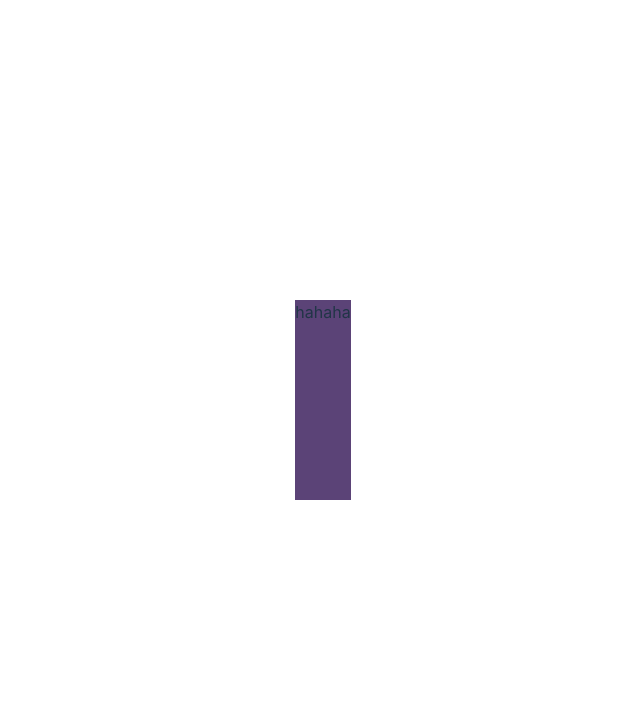
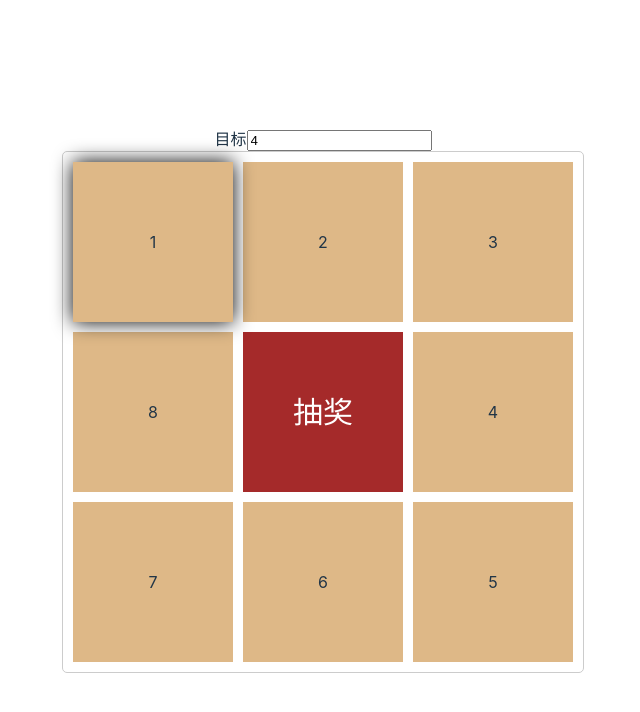
Before and after one commit to wws563/vue3-vite, a Vue app: page /#/home in a window 1280 px wide. Shown: the top 712 px of the page, without its empty margins (317-957 px from the left). Built offline with nearby package versions, Linux system fonts and the light colour scheme.

Commit message:
feat:增加一个抽奖组件

```diff
--- /dev/null
+++ b/src/components/toy/lottoryPicker.vue
@@ -0,0 +1,74 @@
+<template>
+  <div>
+    <div>
+      <span>目标</span>
+      <input v-model.number="target" />
+    </div>
+    <div class="grid">
+      <div :class="currentIndex == 1 ? 'active' : ''">1</div>
+      <div :class="currentIndex == 2 ? 'active' : ''">2</div>
+      <div :class="currentIndex == 3 ? 'active' : ''">3</div>
+      <div :class="currentIndex == 8 ? 'active' : ''">8</div>
+      <div class="center" @click="roll">抽奖</div>
+      <div :class="currentIndex == 4 ? 'active' : ''">4</div>
+      <div :class="currentIndex == 7 ? 'active' : ''">7</div>
+      <div :class="currentIndex == 6 ? 'active' : ''">6</div>
+      <div :class="currentIndex == 5 ? 'active' : ''">5</div>
+    </div>
+  </div>
+</template>
+
+<script setup lang="ts">
+const currentIndex = ref(1);
+const target = ref(4);
+
+// 执行抽奖步骤
+let stepIndex = 1;
+const fakeRoundNum = 2; // 空转圈数
+const secondTime = 1000;
+const runStep = () => {
+  let speed = 1 / 100; // speed越大越快
+  let step = Math.log2(stepIndex * speed + 1) * secondTime; // log函数让旋转速度逐渐变慢
+  currentIndex.value = currentIndex.value == 8 ? 1 : currentIndex.value + 1;
+  stepIndex++;
+  if (stepIndex <= fakeRoundNum * 8 + target.value - 1) {
+    setTimeout(runStep, step);
+  } else {
+    stepIndex = 1;
+  }
+};
+
+const roll = () => {
+  if (stepIndex != 1) {
+    return;
+  }
+  currentIndex.value = 1;
+  runStep();
+};
+</script>
+<style lang="scss">
+.grid {
+  padding: 10px;
+  border-radius: 5px;
+  border: 1px solid #ccc;
+  background-color: #fff;
+  width: 500px;
+  height: 500px;
+  display: grid;
+  gap: 10px;
+  grid-template-columns: repeat(3, 1fr);
+  grid-template-rows: repeat(3, 1fr);
+  > div {
+    background-color: burlywood;
+    @include flex-center;
+    &.active {
+      filter: drop-shadow(0 0 10px #000);
+    }
+    &.center {
+      font-size: 30px;
+      color: white;
+      background-color: brown;
+    }
+  }
+}
+</style>
--- a/src/styles/media.scss
+++ b/src/styles/media.scss
@@ -8,10 +8,7 @@ $breakpoints: (
     481px,
     768px,
   ),
-  pc: (
-    769px,
-    1280px,
-  ),
+  pc: 768px,
   // desktop: (1025px,1280px),
   // tv: 1281px
 );
@@ -21,7 +18,7 @@ $breakpoints: (
   $bp: map-get($breakpoints, $breakname);
 
   /* 2. 类型判断是否为数组 */
-  @if type-of($bp) == "list" {
+  @if type-of($bp) == 'list' {
     /* 3. 取出数组中的数据 */
     $min: nth($bp, 1);
     $max: nth($bp, 2);
@@ -31,7 +28,7 @@ $breakpoints: (
     }
 
     /* 4. tv 大屏 */
-  } @else if type-of($bp) == "number" {
+  } @else if type-of($bp) == 'number' {
     @media screen and (min-width: $bp) {
       @content;
     }
--- /dev/null
+++ b/src/styles/mixin.scss
@@ -0,0 +1,141 @@
+// @charset "utf-8";
+// @import '@/styles/variables.scss';
+
+@mixin line-overflow($clamp: 2) {
+  overflow: hidden;
+  text-overflow: ellipsis;
+  -o-text-overflow: ellipsis;
+  display: -webkit-box;
+  -webkit-line-clamp: $clamp;
+  /*! autoprefixer: ignore next */
+  -webkit-box-orient: vertical;
+}
+
+// 省略号
+@mixin three-dot {
+  white-space: nowrap;
+  overflow: hidden;
+  text-overflow: ellipsis;
+}
+
+@mixin flex-center($justify: center, $align: center) {
+  display: flex;
+
+  @if ($align !=false) {
+    align-items: $align;
+  }
+  @if ($justify !=false) {
+    justify-content: $justify;
+  }
+}
+
+@mixin font_size($size) {
+  /*通过该函数设置字体大小，后期方便统一管理；*/
+  @include font-dpr($size);
+}
+@mixin font_color($color) {
+  /*通过该函数设置字体颜色，后期方便统一管理；*/
+  color: $color;
+  [data-theme='theme'] & {
+    color: $font-color-theme;
+  }
+  [data-theme='theme1'] & {
+    color: $font-color-theme1;
+  }
+  [data-theme='theme2'] & {
+    color: $font-color-theme2;
+  }
+}
+@mixin bg_color($color) {
+  /*通过该函数设置主题颜色，后期方便统一管理；*/
+  background-color: $color;
+  [data-theme='theme'] & {
+    color: $background-color-theme;
+  }
+  [data-theme='theme1'] & {
+    background-color: $background-color-theme1;
+  }
+  [data-theme='theme2'] & {
+    background-color: $background-color-theme2;
+  }
+}
+/*根据dpr计算font-size*/
+@mixin font-dpr($font-size) {
+  font-size: $font-size;
+  //[data-model="pad"] & { font-size: $font-size * 1.4; }
+  [data-dpr='2'] & {
+    font-size: $font-size * 2;
+  }
+  [data-dpr='3'] & {
+    font-size: $font-size * 3;
+  }
+}
+
+@mixin clearfix {
+  &:after {
+    content: '';
+    display: table;
+    clear: both;
+  }
+}
+
+@mixin scrollBar {
+  ::-webkit-scrollbar-track-piece {
+    background-color: #fff;
+  }
+  ::-webkit-scrollbar {
+    width: 7px;
+    height: 7px;
+    background-color: #fff;
+  }
+  ::-webkit-scrollbar-thumb {
+    border-radius: 5px;
+    background-color: hsla(220, 4%, 58%, 0.3);
+  }
+}
+@mixin radius($width, $size, $color) {
+  width: $width;
+  height: $width;
+  line-height: $width;
+  border-radius: $width;
+  text-align: center;
+  border-width: $size;
+  border-style: solid;
+  border-color: $color;
+}
+@mixin relative {
+  position: relative;
+  width: 100%;
+  height: 100%;
+}
+
+@mixin pct($pct) {
+  width: #{$pct};
+  position: relative;
+  margin: 0 auto;
+}
+
+@mixin triangle($width, $height, $color, $direction) {
+  $width: $width/2;
+  $color-border-style: $height solid $color;
+  $transparent-border-style: $width solid transparent;
+  height: 0;
+  width: 0;
+  @if $direction==up {
+    border-bottom: $color-border-style;
+    border-left: $transparent-border-style;
+    border-right: $transparent-border-style;
+  } @else if $direction==right {
+    border-left: $color-border-style;
+    border-top: $transparent-border-style;
+    border-bottom: $transparent-border-style;
+  } @else if $direction==down {
+    border-top: $color-border-style;
+    border-left: $transparent-border-style;
+    border-right: $transparent-border-style;
+  } @else if $direction==left {
+    border-right: $color-border-style;
+    border-top: $transparent-border-style;
+    border-bottom: $transparent-border-style;
+  }
+}
--- a/src/view/index.vue
+++ b/src/view/index.vue
@@ -1,11 +1,14 @@
 <template>
   <div>
-    <div class="header">hahaha</div>
     <div class="left">wx专属</div>
+    <div class="content">
+      <lottory-picker></lottory-picker>
+    </div>
   </div>
 </template>
 
 <script setup lang="ts">
+import lottoryPicker from '@/components/toy/lottoryPicker.vue';
 // DEMO:使用pinia
 import { useStore } from '@/store/main.ts';
 const store = useStore();
--- a/vite.config.ts
+++ b/vite.config.ts
@@ -1,7 +1,7 @@
-import { defineConfig } from "vite";
-import vue from "@vitejs/plugin-vue";
-import path from "path";
-import AutoImport from "unplugin-auto-import/vite";
+import { defineConfig } from 'vite';
+import vue from '@vitejs/plugin-vue';
+import path from 'path';
+import AutoImport from 'unplugin-auto-import/vite';
 
 // https://vitejs.dev/config/
 export default defineConfig({
@@ -10,16 +10,16 @@ export default defineConfig({
     AutoImport({
       imports: [
         // 需要自动导入的插件，自定义导入的API
-        "vue",
-        "vue-router",
-        "pinia",
+        'vue',
+        'vue-router',
+        'pinia',
       ],
-      dts: "./src/auto-imports.d.ts",
+      dts: './src/auto-imports.d.ts',
     }),
   ],
   resolve: {
     alias: {
-      "@": path.resolve(__dirname, "./src"),
+      '@': path.resolve(__dirname, './src'),
     },
   },
   css: {
@@ -27,7 +27,8 @@ export default defineConfig({
     preprocessorOptions: {
       scss: {
         charset: false,
-        additionalData: '@import "./src/styles/media.scss";',
+        additionalData:
+          '@import "./src/styles/media.scss";@import "./src/styles/mixin.scss";',
       },
     },
   },
```
Also changed, not shown: src/components/HelloWorld.vue (deleted, +0 -37 lines), 1 other file (tests, documents, lock files or other folders).
